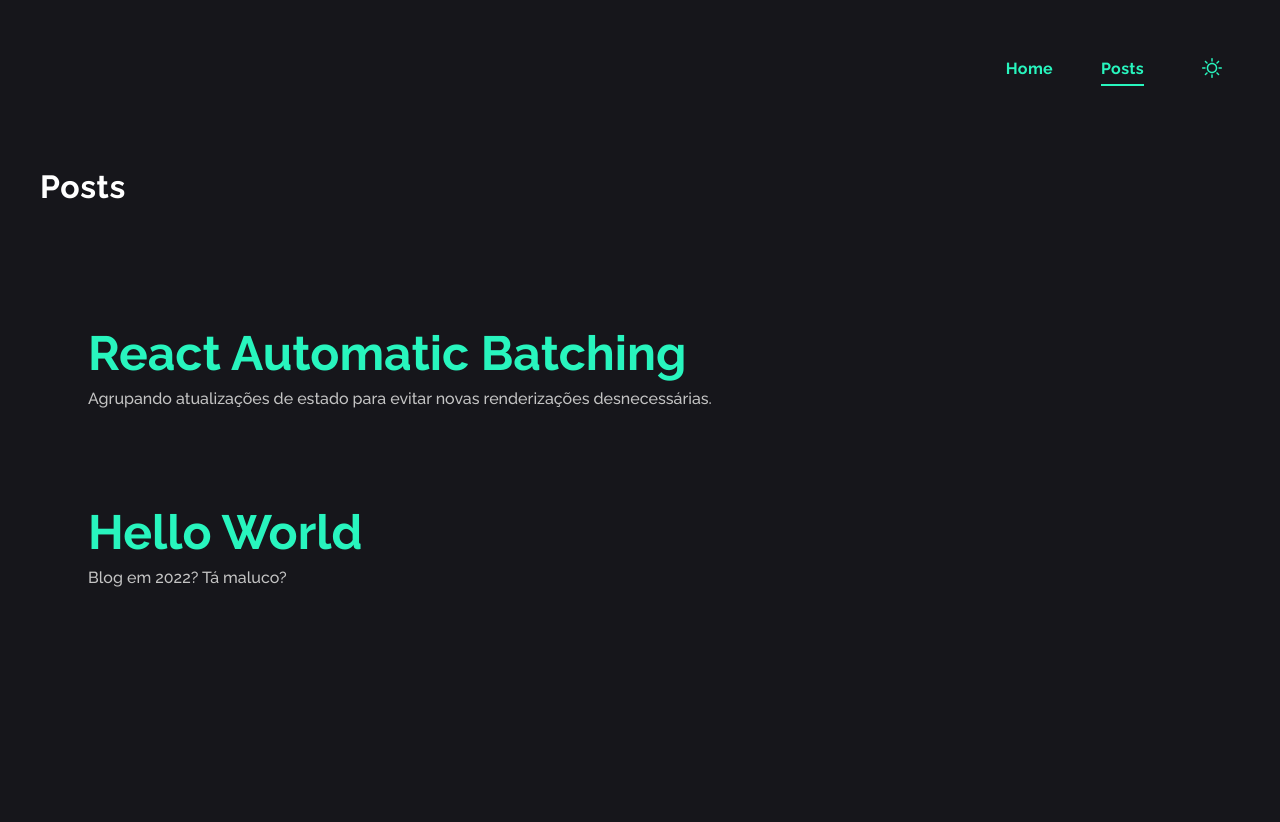
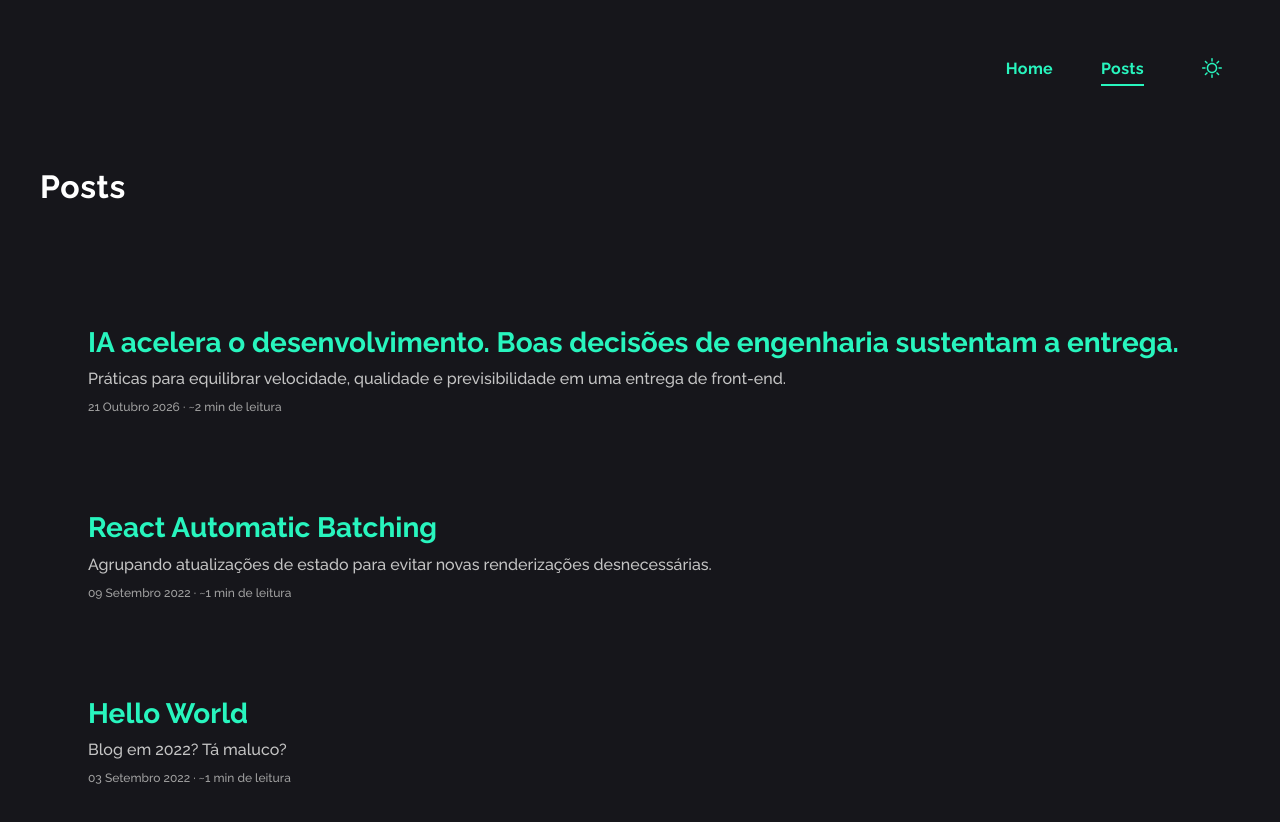
Before and after one commit to gabrielmedina/profile, a Next.js app: page /posts in a window 1280 px wide. Shown: the top 822 px of the page. Built offline with nearby package versions, Linux system fonts and the light colour scheme; no server answers.

Commit message:
feat: publish the engineering decisions post
Add the current essay as the markdown model for new posts and show
the date and reading time in the list.

Co-authored-by: Gabriel Medina <gmedina.santos@gmail.com>

```diff
--- /dev/null
+++ b/content/posts/ia-acelera-o-desenvolvimento.md
@@ -0,0 +1,46 @@
+---
+title: 'IA acelera o desenvolvimento. Boas decisões de engenharia sustentam a entrega.'
+description: 'Práticas para equilibrar velocidade, qualidade e previsibilidade em uma entrega de front-end.'
+keys: 'Frontend, Software Engineering, React, TanStack Query, Nx, AI'
+slug: ia-acelera-o-desenvolvimento
+lang: pt-BR
+date: '2026-10-21'
+---
+
+Recentemente, participei da construção de uma funcionalidade Front-end e tive a oportunidade de aplicar algumas práticas que considero fundamentais para equilibrar velocidade, qualidade e previsibilidade.
+
+Mais do que falar sobre o que foi entregue, quero compartilhar um pouco de **como essa entrega foi construída**.
+
+## 1. Arquitetura e isolamento com Nx
+
+- Organizamos a funcionalidade em um pacote isolado dentro do monorepo, utilizando Nx para apoiar a estruturação e a gestão das dependências.
+- Essa abordagem favoreceu a separação de responsabilidades e facilitou a evolução da solução dentro de um ecossistema maior.
+
+## 2. Ambiente de homologação por branch
+
+- Cada feature branch contava com um ambiente próprio de publicação, permitindo homologar a funcionalidade de forma independente antes da integração.
+- Isso possibilitou validações incrementais, feedback antecipado e maior segurança durante o desenvolvimento.
+
+## 3. IA como primeira camada de Code Review
+
+- Incorporamos a inteligência artificial ao fluxo inicial de revisão de código, ajudando a identificar possíveis inconsistências, melhorias e pontos de atenção mais rapidamente.
+- A IA atuou como apoio para acelerar as validações, sem substituir a análise crítica e a responsabilidade dos desenvolvedores.
+
+## 4. Gestão de dados com TanStack Query (React Query)
+
+- Utilizamos React Query para gerenciar o estado dos dados recebidos da API, evitando a criação de Contexts desnecessários para compartilhar informações entre componentes.
+- Configuramos a atualização dos dados ao acessar novamente determinadas abas, buscando informações recentes sem abrir mão das estratégias de cache.
+- A combinação de cache e revalidação permitiu preservar informações previamente carregadas enquanto novas consultas eram realizadas, equilibrando consistência dos dados e experiência do usuário.
+
+## 5. Entregas incrementais e validação contínua
+
+- Estruturamos o desenvolvimento em etapas menores, permitindo validar comportamentos e ajustar a implementação ao longo do processo.
+- Com ambientes independentes e revisões antecipadas, conseguimos manter um ciclo de feedback mais próximo da implementação.
+
+## O principal aprendizado?
+
+**Velocidade não vem apenas de escrever código mais rápido. Vem de reduzir incertezas durante o desenvolvimento.**
+
+IA, arquitetura modular, estratégias de cache e ambientes independentes são ferramentas para atingir esse objetivo.
+
+No fim, o papel da engenharia continua sendo tomar boas decisões, compreender os trade-offs e construir soluções que possam evoluir com segurança.
--- a/src/app/posts/[slug]/page.tsx
+++ b/src/app/posts/[slug]/page.tsx
@@ -29,7 +29,7 @@ export async function generateMetadata({
     openGraph: {
       title: `${post.title} - Gabriel Medina`,
       description: post.description,
-      images: [post.image],
+      images: [post.image ?? '/og.png'],
     },
   }
 }
--- a/src/features/posts/components/post-article.module.scss
+++ b/src/features/posts/components/post-article.module.scss
@@ -29,6 +29,7 @@
   margin: 0 0 0.5rem;
   color: var(--color-title);
   font-size: 2rem;
+  line-height: 1.2;
   letter-spacing: 0.02em;
 }
 
@@ -161,7 +162,7 @@
   }
 
   .title {
-    font-size: 3em;
+    font-size: 2.6rem;
   }
 
   .description {
--- a/src/features/posts/components/post-item.module.scss
+++ b/src/features/posts/components/post-item.module.scss
@@ -15,12 +15,24 @@
 .title {
   margin: 0;
   color: var(--color-primary);
+  font-size: 1.35rem;
+  line-height: 1.3;
 }
 
 .description {
   margin: 0.5rem 0 0;
   color: var(--color-text);
   font-size: 0.8em;
+}
+
+.meta {
+  margin: 0.75rem 0 0;
+  color: var(--color-text-light);
+  font-size: 0.75em;
+
+  time {
+    text-transform: capitalize;
+  }
 }
 
 @media screen and (min-width: 768px) {
@@ -30,7 +42,7 @@
   }
 
   .title {
-    font-size: 3em;
+    font-size: 1.75rem;
   }
 
   .description {
--- a/src/features/posts/components/post-item.tsx
+++ b/src/features/posts/components/post-item.tsx
@@ -2,6 +2,7 @@
 
 import Link from 'next/link'
 import { track } from '@/lib/analytics'
+import { formatDate } from '@/lib/format-date'
 import type { PostSummary } from '../types'
 import styles from './post-item.module.scss'
 
@@ -18,6 +19,11 @@ export function PostItem({ post }: PostItemProps) {
     >
       <h2 className={styles.title}>{post.title}</h2>
       <p className={styles.description}>{post.description}</p>
+      <p className={styles.meta}>
+        <time dateTime={post.date}>{formatDate(post.date)}</time>
+        <span aria-hidden="true"> · </span>
+        <span>{post.readingTime}</span>
+      </p>
     </Link>
   )
 }
--- a/src/features/posts/posts.ts
+++ b/src/features/posts/posts.ts
@@ -14,7 +14,7 @@ const postFrontmatterSchema = z.object({
   title: z.string().min(1),
   description: z.string().min(1),
   keys: z.string().min(1),
-  image: z.string().min(1),
+  image: z.string().min(1).optional(),
   slug: z.string().regex(/^[a-z0-9-]+$/),
   lang: z.string().min(1),
   date: z.string().regex(/^\d{4}-\d{2}-\d{2}$/),
--- a/src/features/posts/types.ts
+++ b/src/features/posts/types.ts
@@ -2,7 +2,7 @@ export type PostFrontmatter = {
   title: string
   description: string
   keys: string
-  image: string
+  image?: string
   slug: string
   lang: string
   date: string
```
Also changed, not shown: 1 other file (tests, documents, lock files or other folders).
